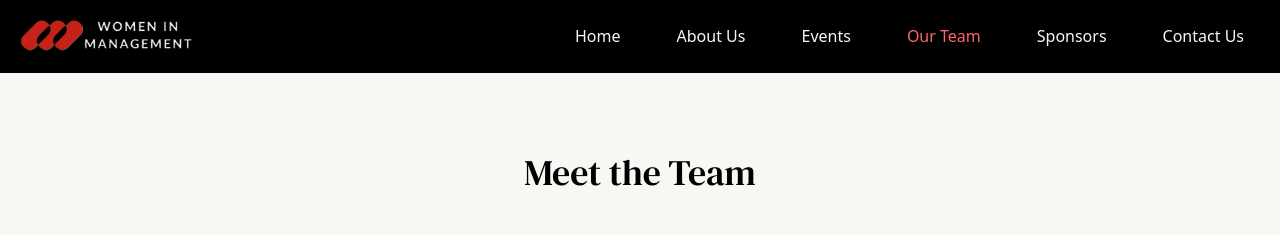
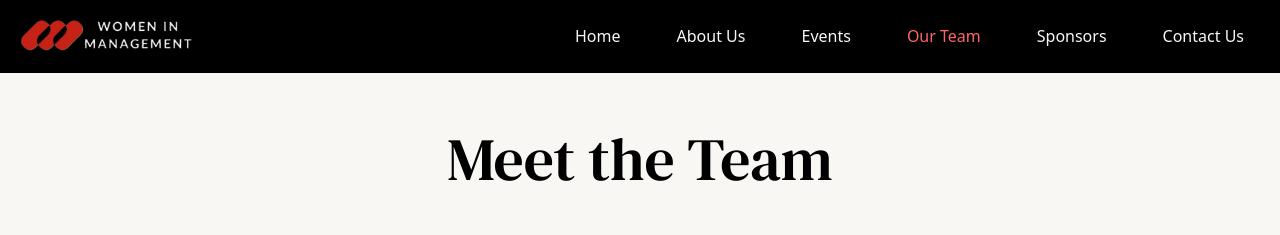
Before and after one commit to wimUNSW/wimsoc-website, a React (Vite) app: page /team in a window 1280 px wide. Shown: the top 235 px of the page. Built offline with nearby package versions, Linux system fonts and the light colour scheme; what @radix-ui/themes would draw is missing.

Commit message:
fixed spacing consitency of headings

```diff
--- a/src/components/Events.jsx
+++ b/src/components/Events.jsx
@@ -86,7 +86,7 @@ const Events = () => {
     <div className="bg-[#f8f7f4] min-h-screen flex flex-col items-center px-6 pt-12 pb-20">
 
       {/* Title */}
-      <h1 className="font-[DMSerif] text-7xl mb-14 text-center">
+      <h1 className="font-[DMSerif] text-7xl mb-12 text-center">
         Events
       </h1>
 
--- a/src/components/Sponsors.jsx
+++ b/src/components/Sponsors.jsx
@@ -21,10 +21,10 @@ const sponsorsList = [
 
 const Sponsors = () => {
   return (
-    <div className="bg-[#f8f7f4] min-h-screen w-full flex flex-col items-center">
+    <div className="bg-[#f8f7f4] min-h-screen flex flex-col items-center px-6 pt-12 pb-20">
 
       {/* Hero */}
-      <div className="w-full flex flex-col items-center text-center px-6 pt-16 pb-14">
+      <div className="w-full flex flex-col items-center text-center px-6 pb-14">
         <h1 className="font-[DMSerif] text-7xl mb-6">
           Sponsors
         </h1>
--- a/src/components/Team.jsx
+++ b/src/components/Team.jsx
@@ -36,8 +36,10 @@ const teamData = [
 
 const Team = () => {
   return (
-    <div className="bg-white py-20 px-6 lg:px-20">
-      <h2 className="text-4xl font-[DMSerif] text-center mb-12">Meet the Team</h2>
+    <div className="bg-[#f8f7f4] min-h-screen px-6 lg:px-20 pt-14 pb-20">
+      <h1 className="text-6xl font-[DMSerif] text-center mb-12">
+        Meet the Team
+      </h1>
 
       <div className="flex justify-center mb-12 overflow-hidden">
         <img
```
